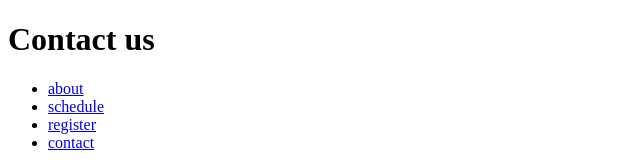
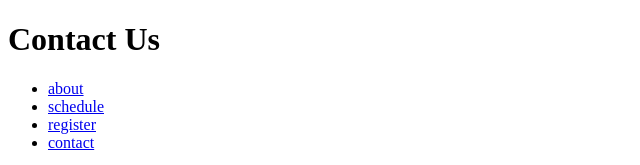
Before and after one commit to Martin-bot-man/TechCon_HTML, a plain HTML site: page techcon_website/contact.html in a window 1280 px wide. Shown: the top 165 px of the page, 0-640 px from the left. Drawn offline with Linux system fonts and the light colour scheme.

Commit message:
made corrections on the contact section

```diff
--- a/techcon_website/contact.html
+++ b/techcon_website/contact.html
@@ -7,7 +7,7 @@
 </head>
 <body>
     <header>
-<h1>Contact us</h1>
+<h1>Contact Us</h1>
 <nav>
     <ul>
         <li> <a href="about.html">about</a></li>
```
